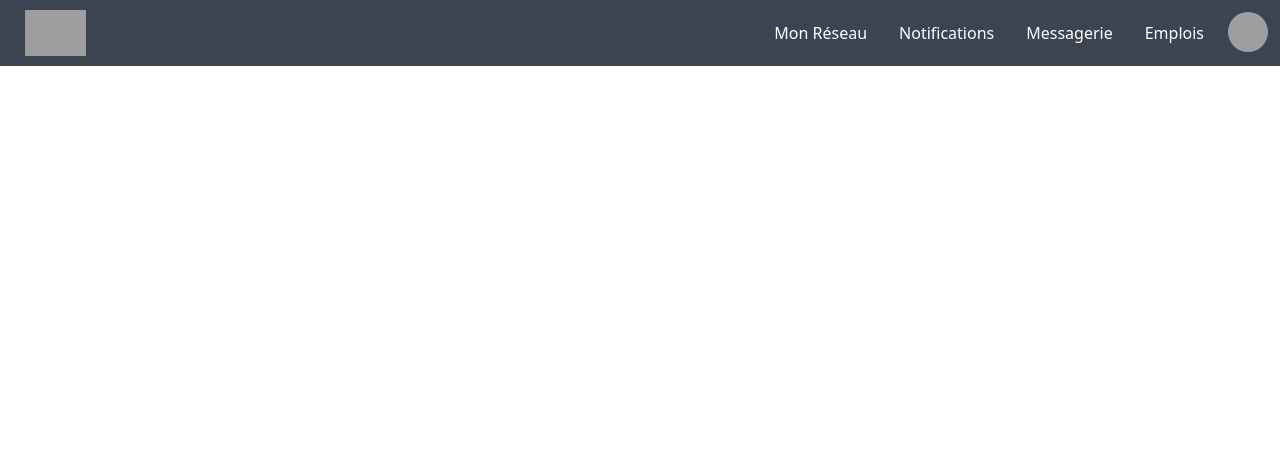
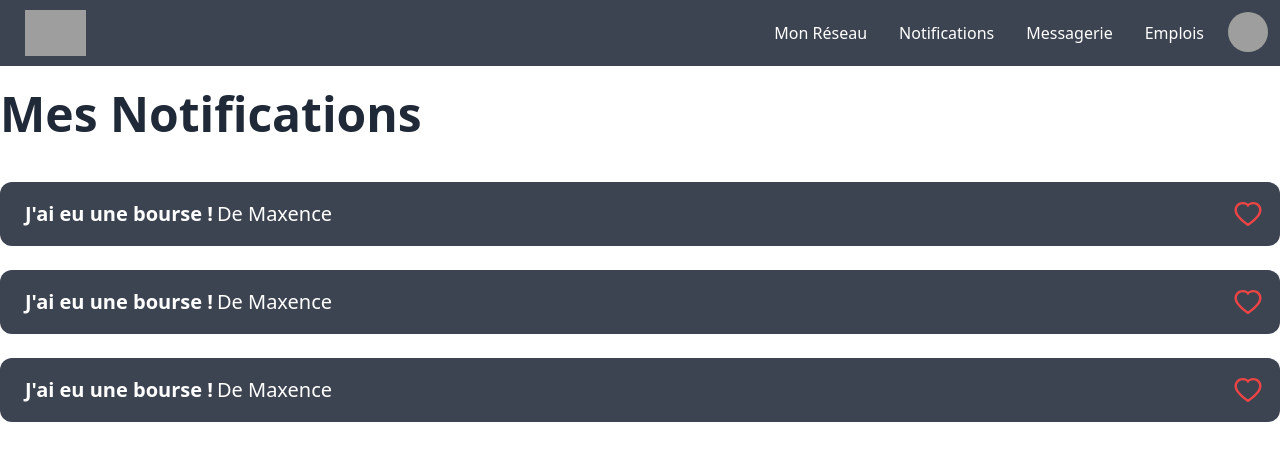
Before and after one commit to davydaria/ECEIN, a Next.js app: page /notifications in a window 1280 px wide. Shown: the top 472 px of the page. Built offline with nearby package versions, Linux system fonts and the light colour scheme; grey boxes are pictures that could not be loaded.

Commit message:
notification et table emplois

```diff
--- /dev/null
+++ b/components/AlertePostule.js
@@ -0,0 +1,20 @@
+function AlertePostule() {
+
+
+  const handleSubmit = (e) => {
+    e.preventDefault();
+    console.log('Submitted');
+  };
+
+
+
+
+    return (
+        <div onClick={handleSubmit} class="alert alert-success">
+        <svg xmlns="http://www.w3.org/2000/svg" class="stroke-current shrink-0 h-6 w-6" fill="none" viewBox="0 0 24 24"><path stroke-linecap="round" stroke-linejoin="round" stroke-width="2" d="M9 12l2 2 4-4m6 2a9 9 0 11-18 0 9 9 0 0118 0z" /></svg>
+        <span>Vous avez postulé!</span>
+        </div>
+    );
+  }
+
+  export default AlertePostule
--- /dev/null
+++ b/components/Notif.js
@@ -0,0 +1,20 @@
+import HeartIcon from './HeartIcon'
+
+function Notif() {
+
+  return (
+    <div className="container mx-auto flex flex-col items-center gap-10" id="feed">
+    <div className="navbar bg-neutral text-primary-content rounded-xl mt-6">
+      <div className="flex-1">
+        <a className="btn btn-ghost normal-case text-xl">J'ai eu une bourse ! <span className='pl-1 font-thin'> De Maxence</span></a>
+      </div>
+      <div className="flex-none mr-2">
+
+          <HeartIcon/>
+      </div>
+    </div>
+    </div>
+  );
+}
+
+export default Notif;
--- /dev/null
+++ b/components/TableEmplois.js
@@ -0,0 +1,59 @@
+import AlertePostule from './AlertePostule'
+
+function TableEmplois(props) {
+
+    return (
+
+        <div class="overflow-x-auto w-full">
+  <table class="table w-full">
+    {/* <!-- head --> */}
+    <thead>
+      <tr>
+        <th>ID</th>
+        <th>Emplois</th>
+        <th>LIEU</th>
+        <th>POSTULER</th>
+      </tr>
+    </thead>
+    <tbody>
+      {/* <!-- row 1 --> */}
+      <tr class="bg-base-200">
+        <th>1</th>
+        <td>Cy Ganderton</td>
+        <td>Quality Control Specialist</td>
+        <td><button onClick={AlertePostule} className="btn btn-primary">Je Postule</button></td>
+      </tr>
+      {/* <!-- row 2 --> */}
+      <tr>
+        <th>2</th>
+        <td>Hart Hagerty</td>
+        <td>Desktop Support Technician</td>
+        <td><button onClick={AlertePostule} className="btn btn-primary">Je Postule</button></td>
+      </tr>
+      {/* <!-- row 3 --> */}
+      <tr>
+        <th>3</th>
+        <td>Brice Swyre</td>
+        <td>Tax Accountant</td>
+        <td><button onClick={AlertePostule} className="btn btn-primary">Je Postule</button></td>
+      </tr>
+    </tbody>
+  </table>
+</div>
+
+    );
+}
+
+export default TableEmplois;
+
+
+// export async function getStaticProps() {
+//     const users_raw = await fetch('http://localhost:3000/api/getReseau')
+//     const users = await users_raw.json()
+//     const users_data = users.results;
+//     return {
+//         props: {
+//             users_data
+//         }
+//     }
+// }
--- a/components/UserPresentationCard.js
+++ b/components/UserPresentationCard.js
@@ -3,14 +3,14 @@ function UserPresentationCard({ identifiant, nom, pseudo, descript, pfp, imgfond
       <div className="mt-3 max-w-md mx-auto bg-neutral rounded-xl shadow-md">
         <div className="p-8">
           <div className="uppercase tracking-wide text-indigo-500 text-xl font-semibold">Mon profil</div>
-          <p className="mt-3"> <img src={pfp} alt="-photo-" width="80" className="rounded-full" />  </p>
+          <p className="mt-3"> <img src={pfp} alt="- pfp -" width="80" className="rounded-full" />  </p>
           <p className="mt-3"> <span className="text-base text-indigo-300" >Identifiant : </span> {identifiant}</p>
           <p className="mt-3"> <span className="text-base text-indigo-300" >Nom : </span> {nom}</p>
           <p className="mt-3"><span className="text-base text-indigo-300" >Pseudo : </span> {pseudo}</p>
           <p className="mt-3"><span className="text-base text-indigo-300" >Description : </span> {descript}</p>
           <p className="mt-3"><span className="text-base text-indigo-300" >Votre image de fond : </span> </p>
-          <p className="mt-3"> <img src={imgfond} alt="-banière-"  /> </p>
-
+          <p className="mt-3"> <img src={imgfond} alt="- banière -"  /> </p>
+          {/** RAJOUTER onClic */}
           <button className="btn btn-primary mt-6 ">Modifier</button>
 
         </div>
--- a/pages/login.js
+++ b/pages/login.js
@@ -3,11 +3,13 @@ import Link from 'next/link';
 import Layout from '../components/Layout';
 
 import { useState } from 'react';
+// import { useForm } from "react-hook-form";
 
 function Login(props) {
     const [email, setEmail] = useState('');
   const [password, setPassword] = useState('');
   const [showPassword, setShowPassword] = useState(false);
+
 
   const handleSubmit = (e) => {
     e.preventDefault();
--- a/pages/notifications.js
+++ b/pages/notifications.js
@@ -3,6 +3,7 @@ import Link from 'next/link';
 import Layout from '../components/Layout';
 import EventPreview from '../components/EventPreview';
 import PostPreview from '../components/PostPreview';
+import Notif from '../components/Notif'
 
 function Notifications(props) {
   const isAuthenticated = true;
@@ -17,12 +18,21 @@ function Notifications(props) {
 
       <Layout>
 
-        <div>
+      <div class="container mx-auto">
 
+      <h1 className="mb-5 text-5xl font-bold mt-6">
+              Mes Notifications
+      </h1>
 
+      {/* <ul className="menu bg-base-100 w-full"> */}
 
-        </div>
+    <Notif/>
+    <Notif/>
+    <Notif/>
 
+{/* </ul> */}
+
+      </div>
 
 
       </Layout>
```
